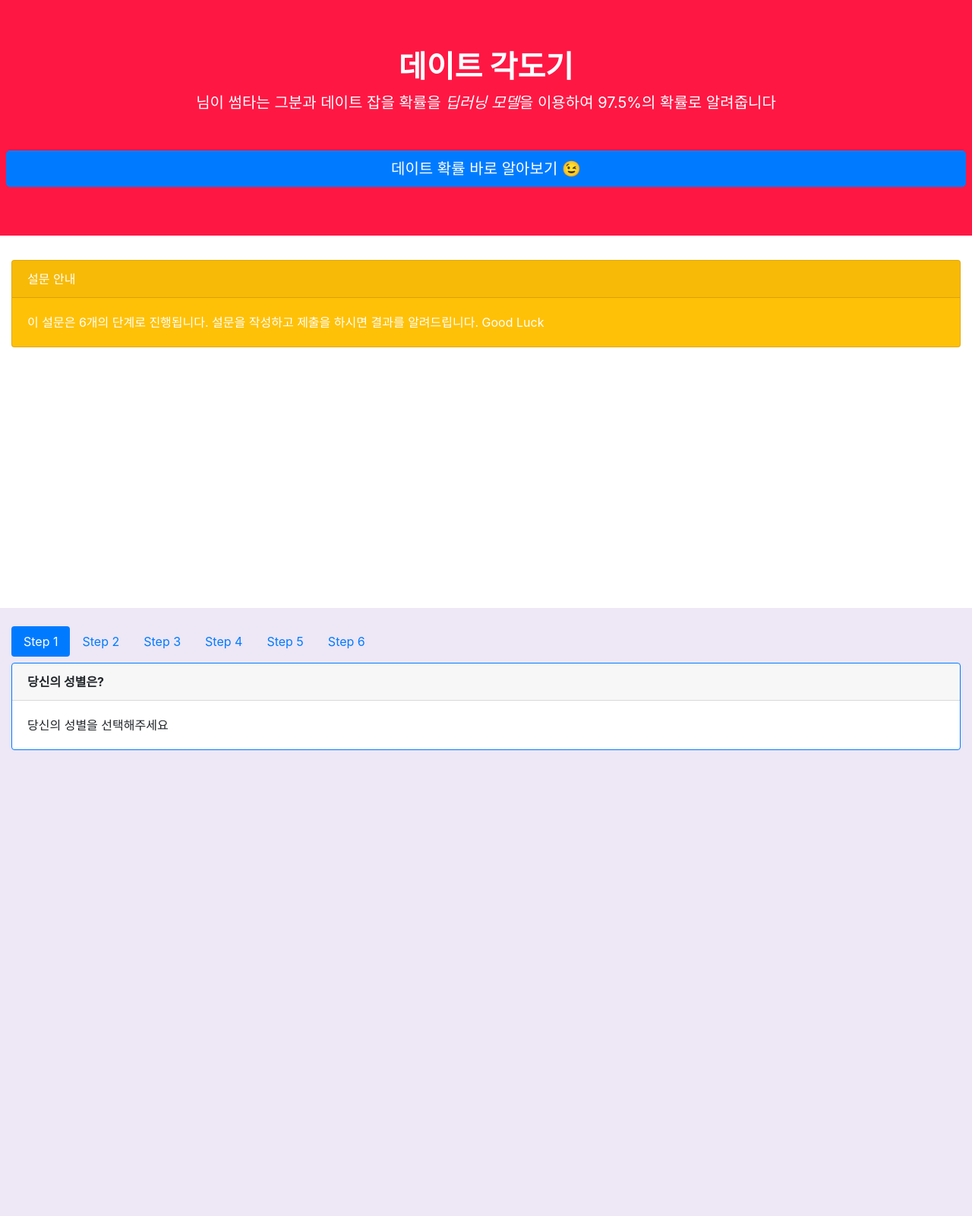
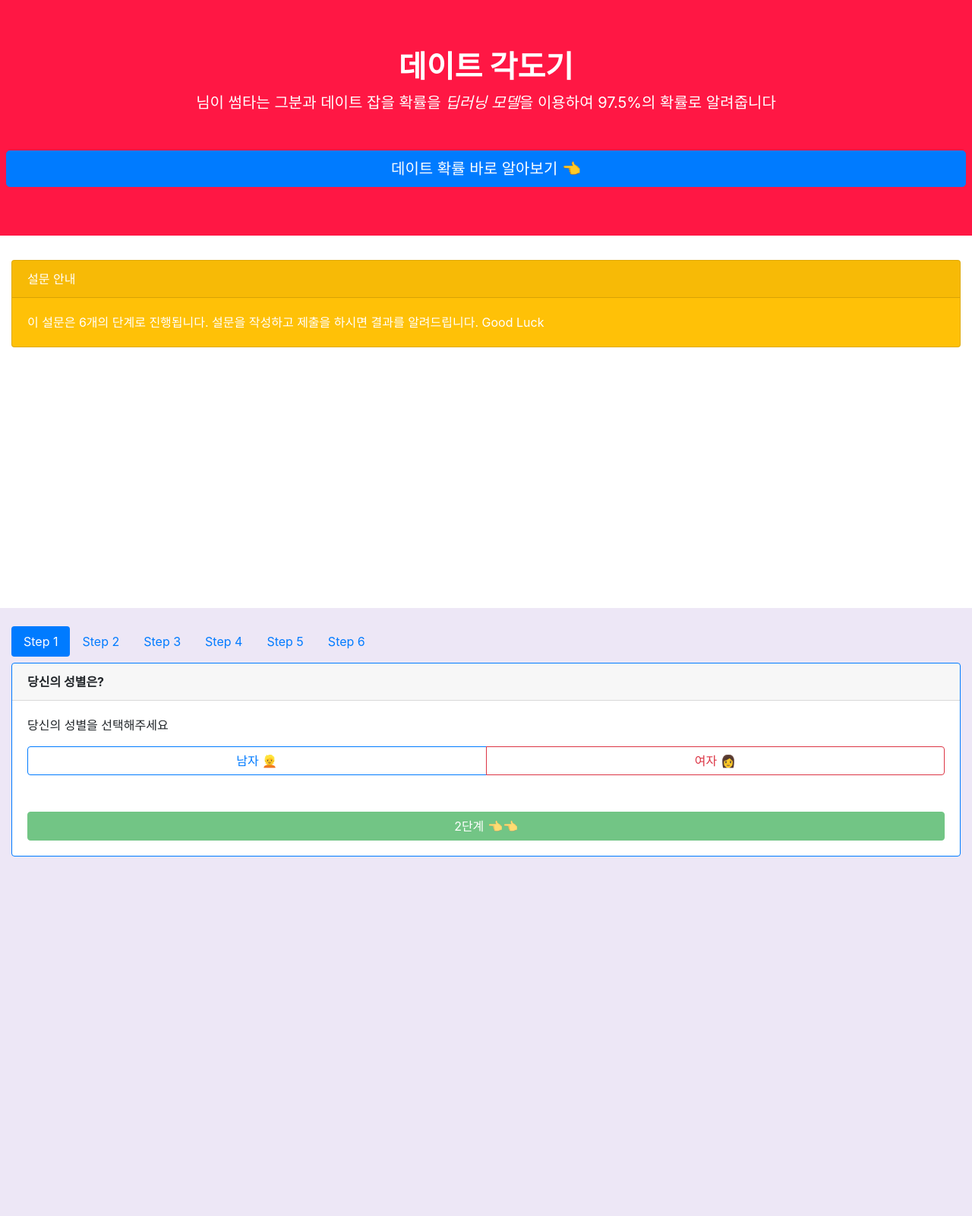
Before and after one commit to litcoderr/Luvin, a Flask app: page / in a window 1280 px wide. Shown: the whole page at 76% size. Run offline with Flask 2, Linux system fonts and the light colour scheme; some libraries are stand-ins or nearby versions.

Commit message:
update with javascript

```diff
--- a/app/static/css/main.css
+++ b/app/static/css/main.css
@@ -6,8 +6,8 @@
     height: 100%;
 }
 
-.full_width {
-    width: 100vw;
+.full-width {
+    width: 100%;
 }
 .jumbotron {
     background-color: #ff1744;
--- /dev/null
+++ b/app/static/js/main.js
@@ -0,0 +1,78 @@
+
+// collection of buttons and their info
+var id_info = {
+    "gen_1_btn" : {
+        "step" : 1,
+        "index" : 0,
+        "value" : 1
+    },
+    "gen_2_btn" : {
+        "step" : 1,
+        "index" : 0,
+        "value" : 0
+    },
+    "sb_1_btn" : {
+        "step" : 1
+    }
+}
+
+var data = { // data to be passed to server
+    1 : [-1],
+    2 : [-1,-1,-1,-1,-1],
+    3 : [-1,-1,-1,-1,-1],
+    4 : [-1,-1,-1,-1,-1],
+    5 : [-1],
+    6 : [-1]
+}
+
+function checkDone(step){ // check if current step is done filling out
+    var validness = true;
+    for(var i=0;i<data[step].length;i++){
+        if(data[step][i]==-1) validness = false; break;
+    }
+    return validness
+}
+
+function btnCheck(id){ // called when button is clicked
+    var cur_step = id_info[id]["step"];
+    var cur_index = id_info[id]["index"];
+    var cur_value = id_info[id]["value"];
+    // upadte changes
+    data[cur_step][cur_index] = cur_value;
+
+    // check if next is available
+    // if valid --> turn on button
+    // if not valid --> turn off button
+    var valid = checkDone(cur_step);
+    var next_btn_id = "sb_"+cur_step+"_btn"
+    if(valid){
+        // delete disabled attribute
+        document.getElementById(next_btn_id).disabled = false;
+    }else{
+        // add disabled attribute
+        document.getElementById(next_btn_id).disabled = true;
+    }
+}
+
+function submit(id){
+    // check if last submit or not
+    var cur_step = id_info[id]["step"];
+    if(cur_step==6){
+        // Last submit btn pressed
+        // do server thing here
+    }else{
+        // go to next btn pressed
+        // 1. change current link
+        document.getElementById("pills-step"+cur_step).classList.remove('active');
+        document.getElementById("pills-step"+cur_step).setAttribute("aria-selected",false);
+        // 2. change next link
+        document.getElementById("pills-step"+(cur_step+1)).classList.add('active');
+        document.getElementById("pills-step"+(cur_step+1)).setAttribute("aria-selected",true);
+
+        // 3. change current div
+        document.getElementById("pills-step"+(cur_step)+"-content").classList.remove('active','show');
+        // 4. change next div
+        $("#pills-step"+(cur_step+1)+"-content").fadeIn(150);
+        document.getElementById("pills-step"+(cur_step+1)+"-content").classList.add('active','show');
+    }
+}
--- a/app/templates/index.html
+++ b/app/templates/index.html
@@ -19,7 +19,7 @@
                 <h1 class="font-weight-bold">데이트 각도기</h1>
                 <p class="lead">님이 썸타는 그분과 <b>데이트 잡을 확률</b>을 <i>딥러닝 모델</i>을 이용하여 <b>97.5%</b>의 확률로 알려줍니다</p>
             </div>
-            <button type="button" class="btn btn-primary btn-lg btn-block mt-5" onClick="document.getElementById('mainQuestionaire').scrollIntoView({ behavior: 'smooth', block: 'start' });">데이트 확률 바로 알아보기 &#128521;</button>
+            <button type="button" class="btn btn-primary btn-lg btn-block mt-5" onClick="document.getElementById('mainQuestionaire').scrollIntoView({ behavior: 'smooth', block: 'start' });">데이트 확률 바로 알아보기 &#128072;</button>
         </div>
         <div class="container-fluid">
             <div class="card text-white bg-warning mb-3">
@@ -63,10 +63,41 @@
                     </div>
                     <div class="card-body">
                         <p class="card-text">당신의 성별을 선택해주세요</p>
+                        <div class="btn-group btn-group-toggle full-width" data-toggle="buttons">
+                            <label class="btn btn-outline-primary" id="gen_1_btn" onClick="btnCheck(this.id)">
+                                <input type="radio" name="options" autocomplete="off"> 남자 &#128113;
+                            </label>
+                            <label class="btn btn-outline-danger" id="gen_2_btn" onClick="btnCheck(this.id)">
+                                <input type="radio" name="options" autocomplete="off"> 여자 &#128105;
+                            </label>
+                        </div>
+                        <div class="mt-5">
+                            <button type="button" class="btn btn-success btn-block" id="sb_1_btn" disabled onclick="submit(this.id)">2단계 &#128072;&#128072;</button>
+                        </div>
                     </div>
                 </div>
             </div>
-            <div class="tab-pane fade" id="pills-step2-content" role="tabpanel" aria-labelledby="pills-step2">step2</div>
+            <div class="tab-pane fade" id="pills-step2-content" role="tabpanel" aria-labelledby="pills-step2">
+                <div class="card border-primary mb-3 h-100">
+                    <div class="card-header">
+                        <b>당신의 성별은?</b>
+                    </div>
+                    <div class="card-body">
+                        <p class="card-text">당신의 성별을 선택해주세요</p>
+                        <div class="btn-group btn-group-toggle full-width" data-toggle="buttons">
+                            <label class="btn btn-outline-primary" id="gen_1_btn" onClick="btnCheck(this.id)">
+                                <input type="radio" name="options" autocomplete="off"> 남자 &#128113;
+                            </label>
+                            <label class="btn btn-outline-danger" id="gen_2_btn" onClick="btnCheck(this.id)">
+                                <input type="radio" name="options" autocomplete="off"> 여자 &#128105;
+                            </label>
+                        </div>
+                        <div class="mt-5">
+                            <button type="button" class="btn btn-success btn-block" id="sb_1_btn" disabled onclick="submit(this.id)">2단계 &#128072;&#128072;</button>
+                        </div>
+                    </div>
+                </div>
+            </div>
             <div class="tab-pane fade" id="pills-step3-content" role="tabpanel" aria-labelledby="pills-step3">step3</div>
             <div class="tab-pane fade" id="pills-step4-content" role="tabpanel" aria-labelledby="pills-step4">step4</div>
             <div class="tab-pane fade" id="pills-step5-content" role="tabpanel" aria-labelledby="pills-step5">step5</div>
@@ -75,8 +106,9 @@
     </div>
 
     <!-- Optional JavaScript -->
-    <script src="https://code.jquery.com/jquery-3.3.1.slim.min.js" integrity="sha384-q8i/X+965DzO0rT7abK41JStQIAqVgRVzpbzo5smXKp4YfRvH+8abtTE1Pi6jizo" crossorigin="anonymous"></script>
+    <script src="https://code.jquery.com/jquery-3.2.1.min.js"></script>
     <script src="https://cdnjs.cloudflare.com/ajax/libs/popper.js/1.14.7/umd/popper.min.js" integrity="sha384-UO2eT0CpHqdSJQ6hJty5KVphtPhzWj9WO1clHTMGa3JDZwrnQq4sF86dIHNDz0W1" crossorigin="anonymous"></script>
     <script src="https://stackpath.bootstrapcdn.com/bootstrap/4.3.1/js/bootstrap.min.js" integrity="sha384-JjSmVgyd0p3pXB1rRibZUAYoIIy6OrQ6VrjIEaFf/nJGzIxFDsf4x0xIM+B07jRM" crossorigin="anonymous"></script>
+    <script src="{{ url_for('static', filename='js/main.js') }}"></script>
 </body>
 </html>
```
